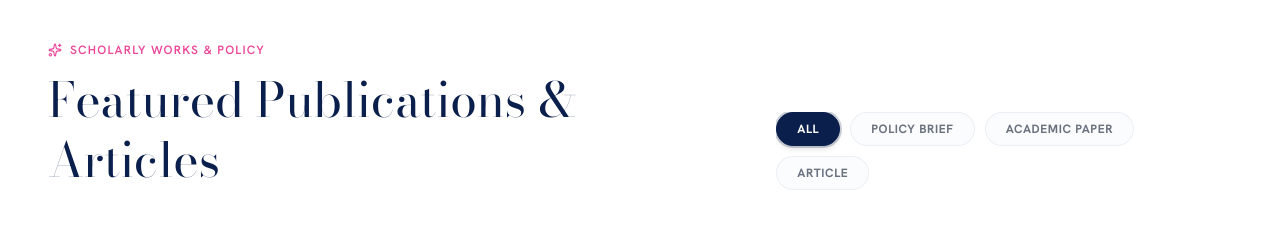
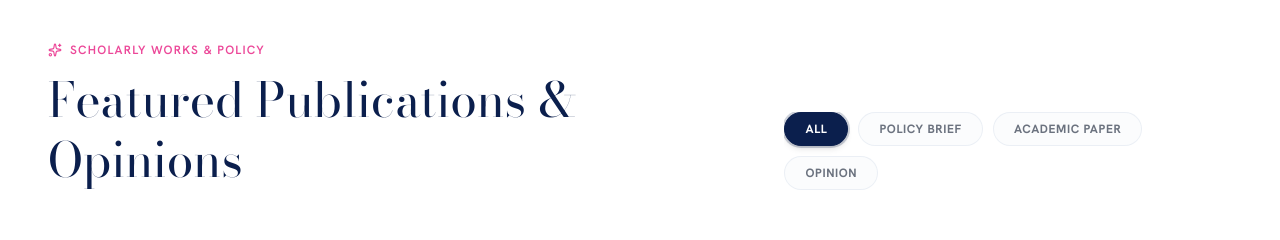
Before and after one commit to victorfaruna/maha-portfolio-site, a Next.js app: page /research in a window 1280 px wide. Shown: the part 654-894 px from the top of the page. Built offline with nearby package versions, Linux system fonts and the light colour scheme; no server answers; the database is empty.

Commit message:
refactor: replace Article category label with Opinion across research page and dashboard

```diff
--- a/src/app/dashboard/publications/[id]/edit/EditPublicationForm.tsx
+++ b/src/app/dashboard/publications/[id]/edit/EditPublicationForm.tsx
@@ -11,7 +11,7 @@ import type { Publication } from '@/lib/supabase/types';
 
 type State = { error?: string } | undefined;
 
-const CATEGORIES = ['Policy Brief', 'Academic Paper', 'Article'];
+const CATEGORIES = ['Policy Brief', 'Academic Paper', 'Opinion'];
 
 export default function EditPublicationForm({ publication }: { publication: Publication }) {
   const updateWithId = updatePublication.bind(null, publication.id);
--- a/src/app/dashboard/publications/new/page.tsx
+++ b/src/app/dashboard/publications/new/page.tsx
@@ -10,7 +10,7 @@ import { slugify } from '@/lib/slug';
 
 type State = { error?: string } | undefined;
 
-const CATEGORIES = ['Policy Brief', 'Academic Paper', 'Article'];
+const CATEGORIES = ['Policy Brief', 'Academic Paper', 'Opinion'];
 
 export default function NewPublicationPage() {
   const [state, action, isPending] = useActionState<State, FormData>(
--- a/src/app/research/PublicationsSection.tsx
+++ b/src/app/research/PublicationsSection.tsx
@@ -8,7 +8,9 @@ import { slugify } from "@/lib/slug";
 import { getPublicationCoverImage, calculateReadTimeAndViews } from "@/lib/publicationUtils";
 import type { Publication } from "@/lib/supabase/types";
 
-const CATEGORIES = ["All", "Policy Brief", "Academic Paper", "Article"];
+const CATEGORIES = ["All", "Policy Brief", "Academic Paper", "Opinion"];
+
+const displayCategory = (cat: string) => (cat === "Article" ? "Opinion" : cat);
 
 export default function PublicationsSection({ publications }: { publications: Publication[] }) {
   const [selectedCategory, setSelectedCategory] = useState<string>("All");
@@ -16,7 +18,7 @@ export default function PublicationsSection({ publications }: { publications: Pu
   const filtered =
     selectedCategory === "All"
       ? publications
-      : publications.filter((p) => p.category === selectedCategory);
+      : publications.filter((p) => displayCategory(p.category) === selectedCategory);
 
   return (
     <section className="py-14 md:py-24 bg-background overflow-hidden">
@@ -34,7 +36,7 @@ export default function PublicationsSection({ publications }: { publications: Pu
               SCHOLARLY WORKS &amp; POLICY
             </span>
             <h2 className="text-2xl sm:text-3xl md:text-5xl font-serif text-brand-navy leading-tight">
-              Featured Publications &amp; Articles
+              Featured Publications &amp; Opinions
             </h2>
           </motion.div>
 
@@ -78,6 +80,7 @@ export default function PublicationsSection({ publications }: { publications: Pu
               const hasContent = Boolean(pub.content || pub.slug);
               const coverImage = getPublicationCoverImage(pub);
               const { readTimeMinutes, viewsCount } = calculateReadTimeAndViews(pub);
+              const formattedCategory = displayCategory(pub.category);
 
               const cardInnerContent = (
                 <div className="flex flex-col justify-between h-full">
@@ -92,7 +95,7 @@ export default function PublicationsSection({ publications }: { publications: Pu
                     ) : (
                       <div className="w-full h-full bg-gradient-to-br from-brand-navy/15 via-brand-pink/10 to-brand-navy/5 flex items-center justify-center p-6 text-center">
                         <span className="font-serif italic text-brand-navy/40 text-sm">
-                          {pub.category}
+                          {formattedCategory}
                         </span>
                       </div>
                     )}
@@ -103,7 +106,7 @@ export default function PublicationsSection({ publications }: { publications: Pu
                     {/* Floating Category Tag on Cover Image */}
                     <div className="absolute top-3.5 left-3.5 z-10">
                       <span className="bg-white/95 backdrop-blur-md text-brand-pink border border-white/50 shadow-sm px-3 py-1 rounded-full text-[10px] font-extrabold tracking-widest uppercase inline-block">
-                        {pub.category}
+                        {formattedCategory}
                       </span>
                     </div>
 
--- a/src/app/research/[slug]/page.tsx
+++ b/src/app/research/[slug]/page.tsx
@@ -85,8 +85,8 @@ export default async function PublicationArticlePage({
 
           {/* Header Metadata */}
           <div className="flex flex-wrap items-center gap-3 mb-6 text-xs uppercase tracking-widest font-semibold">
-            <span className="bg-brand-soft-pink text-brand-pink px-3 py-1 font-bold">
-              {publication.category}
+            <span className="bg-brand-soft-pink text-brand-pink px-3 py-1 font-bold uppercase">
+              {publication.category === 'Article' ? 'Opinion' : publication.category}
             </span>
             <span className="text-foreground/40">•</span>
             <span className="text-foreground/60 inline-flex items-center gap-1">
--- a/src/data/publications.ts
+++ b/src/data/publications.ts
@@ -33,7 +33,7 @@ export const publications: Publication[] = [
   {
     id: "pub-3",
     title: "Decolonizing Algorithmic Infrastructure: Lived Experience as Policy",
-    category: "Article",
+    category: "Opinion",
     year: "2023",
     publisher: "Global AI Ethics Review",
     excerpt: "Exploring how lived experience in African communities should directly inform algorithmic auditing, international AI standards, and multilateral tech policy.",
@@ -63,7 +63,7 @@ export const publications: Publication[] = [
   {
     id: "pub-6",
     title: "Multilateral Governance & Sovereign Dataspaces across the African Continent",
-    category: "Article",
+    category: "Opinion",
     year: "2021",
     publisher: "Pan-African Digital Futures",
     excerpt: "Strategic recommendations for regional data sovereignty, cross-border privacy safeguards, and collaborative tech innovation.",
```
